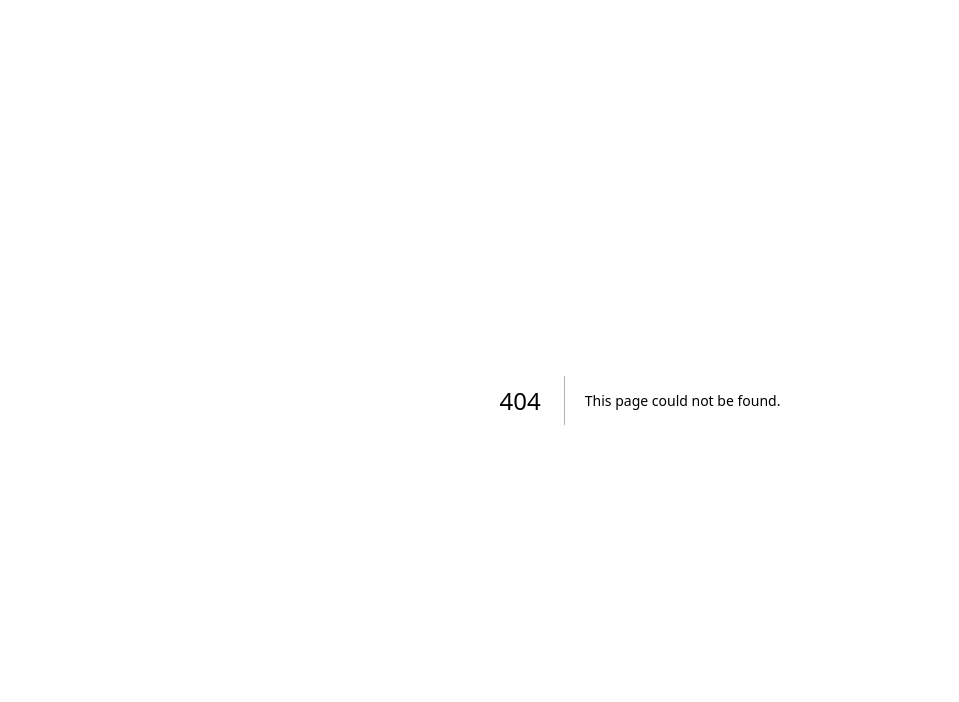
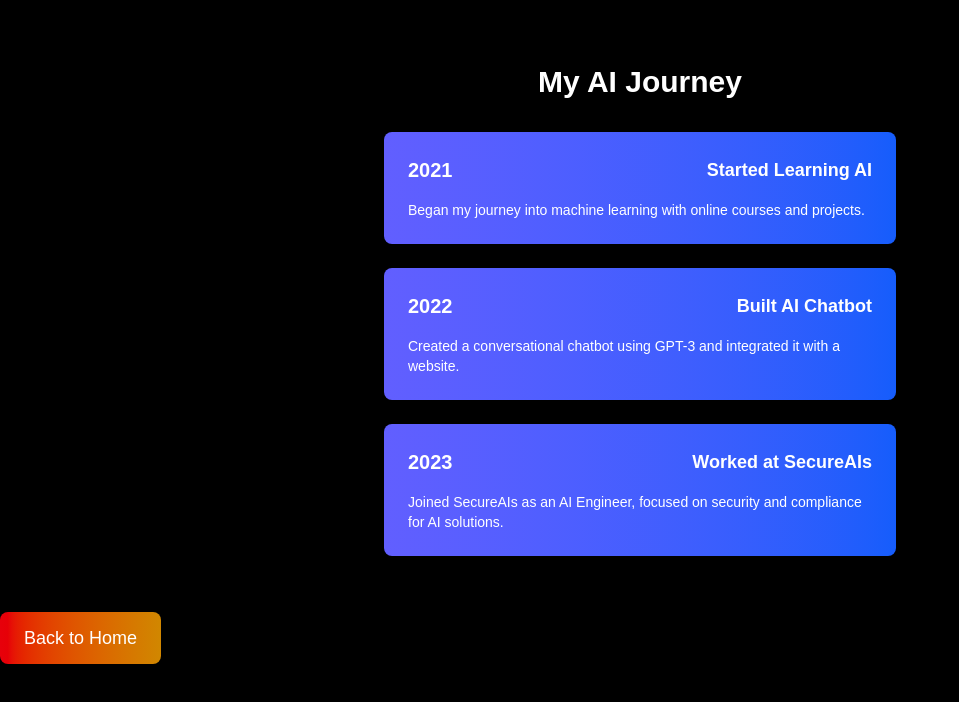
Before and after one commit to Kinfernopixel/ai-portfolio, a Next.js app: page /timeline in a window 1280 px wide. Before the commit this address had no page. Shown: the top 702 px of the page, without its empty margins (0-959 px from the left). Built offline with nearby package versions, Linux system fonts and the light colour scheme.

Commit message:
Added interactive timeline  section

```diff
--- a/src/app/page.js
+++ b/src/app/page.js
@@ -1,7 +1,8 @@
+// src/app/page.js
 'use client';
 
 import { motion } from 'framer-motion';
-import Link from 'next/link'; // Import Link for navigation
+import Link from 'next/link';
 
 export default function Home() {
   return (
@@ -37,6 +38,16 @@ export default function Home() {
             Explore Projects
           </motion.button>
         </Link>
+
+        {/* Link to Timeline Section */}
+        <Link href="/timeline">
+          <motion.button
+            whileHover={{ scale: 1.1 }}
+            className="mt-6 px-6 py-3 bg-gradient-to-r from-teal-600 to-green-600 rounded-lg text-white text-lg"
+          >
+            View My Journey
+          </motion.button>
+        </Link>
       </div>
     </div>
   );
--- a/src/app/projects/page.js
+++ b/src/app/projects/page.js
@@ -1,6 +1,7 @@
 'use client';
 
 import { motion } from 'framer-motion';
+import Link from 'next/link'; // Import Link for navigation
 
 export default function Projects() {
   const projects = [
@@ -29,6 +30,16 @@ export default function Projects() {
           </motion.div>
         ))}
       </div>
+
+      {/* Back to Landing Page Button */}
+      <Link href="/">
+        <motion.button
+          whileHover={{ scale: 1.1 }}
+          className="mt-8 px-6 py-3 bg-gradient-to-r from-red-600 to-yellow-600 rounded-lg text-white text-lg"
+        >
+          Back to Home
+        </motion.button>
+      </Link>
     </div>
   );
 }
--- /dev/null
+++ b/src/app/timeline/page.js
@@ -0,0 +1,46 @@
+'use client';
+
+import { motion } from 'framer-motion';
+import Link from 'next/link'; // Import Link for navigation
+
+export default function Timeline() {
+  const milestones = [
+    { year: '2021', title: 'Started Learning AI', description: 'Began my journey into machine learning with online courses and projects.' },
+    { year: '2022', title: 'Built AI Chatbot', description: 'Created a conversational chatbot using GPT-3 and integrated it with a website.' },
+    { year: '2023', title: 'Worked at SecureAIs', description: 'Joined SecureAIs as an AI Engineer, focused on security and compliance for AI solutions.' },
+    // Add more milestones here...
+  ];
+
+  return (
+    <div className="min-h-screen bg-black text-white py-16">
+      <h2 className="text-3xl font-semibold text-center mb-8">My AI Journey</h2>
+      <div className="flex flex-col items-center">
+        {milestones.map((milestone, index) => (
+          <motion.div
+            key={index}
+            initial={{ opacity: 0 }}
+            animate={{ opacity: 1 }}
+            transition={{ duration: 0.6, delay: index * 0.3 }}
+            className="w-full max-w-lg p-6 mb-6 bg-gradient-to-r from-indigo-500 to-blue-600 rounded-lg shadow-lg"
+          >
+            <div className="flex justify-between items-center mb-4">
+              <div className="text-xl font-bold">{milestone.year}</div>
+              <div className="text-lg font-semibold">{milestone.title}</div>
+            </div>
+            <p className="text-sm">{milestone.description}</p>
+          </motion.div>
+        ))}
+      </div>
+
+      {/* Back to Landing Page Button */}
+      <Link href="/">
+        <motion.button
+          whileHover={{ scale: 1.1 }}
+          className="mt-8 px-6 py-3 bg-gradient-to-r from-red-600 to-yellow-600 rounded-lg text-white text-lg"
+        >
+          Back to Home
+        </motion.button>
+      </Link>
+    </div>
+  );
+}
```
